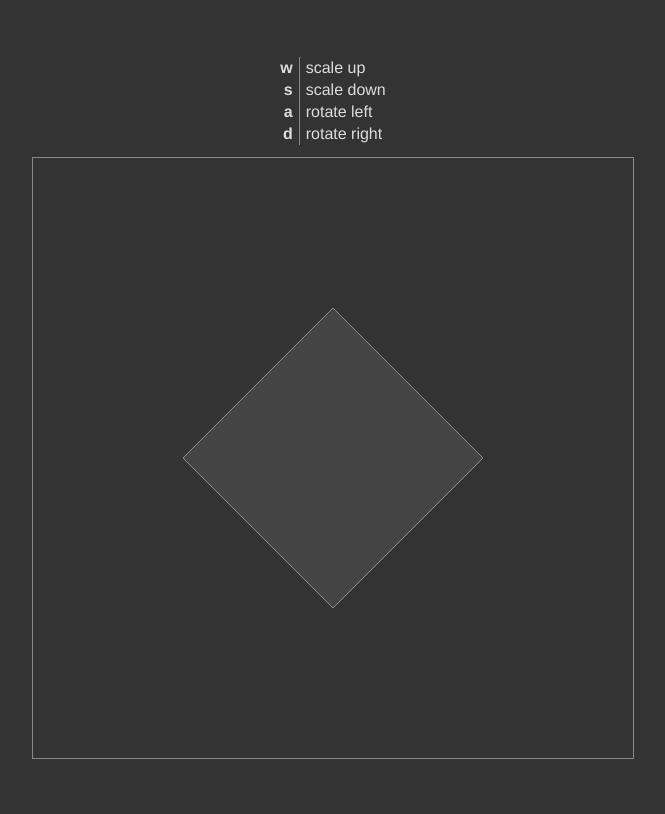
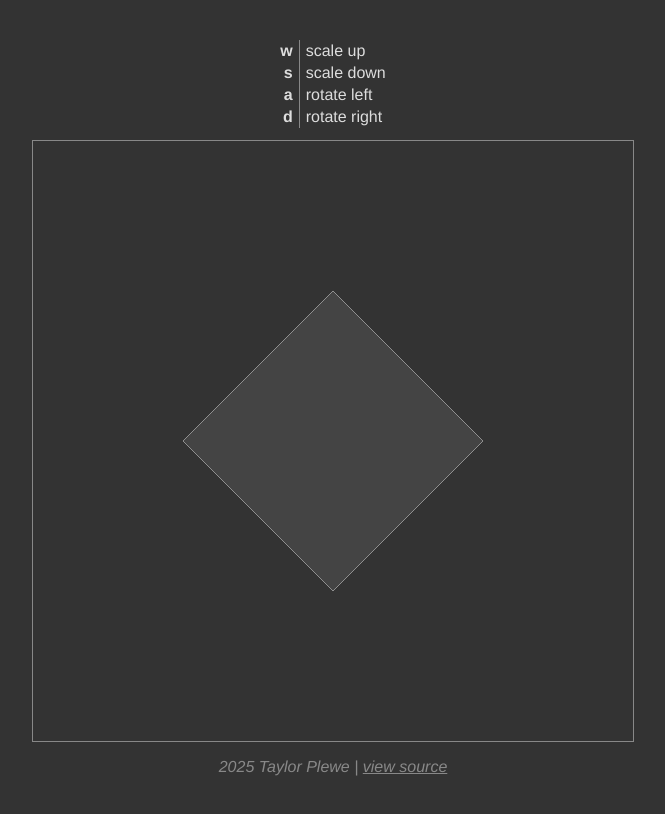
Before and after one commit to taylorplewe/transformation-matrices-ts, a plain HTML site: page index.html in a window 1280 px wide. Shown: the whole page, without its empty margins (307-972 px from the left). Drawn offline with Linux system fonts and the light colour scheme.

Commit message:
style footer

```diff
--- a/index.html
+++ b/index.html
@@ -2,11 +2,10 @@
 <html>
 
 <head>
-  <title>transformation matrices</title>
+  <title>transformation matrices | Taylor Plewe</title>
   <style>
     body {
       background-color: #333;
-      color: #ddd;
 
       display: flex;
       flex-direction: column;
@@ -18,8 +17,11 @@
 
       font-family: Helvetica, sans-serif;
     }
+    body, a {
+      color: #ddd;
+    }
     table {
-      border-spacing: 0;
+      border-collapse: collapse;
     }
     td {
       padding: 2px 6px;
@@ -33,6 +35,10 @@
       aspect-ratio: 1;
       border: 1px solid #888;
       background-color: transparent;
+    }
+    footer {
+      font-style: italic;
+      opacity: 0.5;
     }
   </style>
 </head>
@@ -57,6 +63,10 @@
     </tr>
   </table>
 
+  <div id="canvas-mount"></div>
+
+  <footer>2025 Taylor Plewe | <a href="https://github.com/taylorplewe/transformation-matrices-ts" target="_blank">view source</a></footer>
+
   <script src="main.js"></script>
 
 </html>
--- a/main.js
+++ b/main.js
@@ -14,7 +14,11 @@ const canvasEl = document.createElement("canvas");
 canvasEl.width = canvasSize;
 canvasEl.height = canvasSize;
 canvasEl.style.width = `${canvasSize}px`;
-document.body.appendChild(canvasEl);
+const mountElOrNull = document.querySelector("#canvas-mount");
+if (mountElOrNull === null)
+    throw new Error("Could not get element with ID 'canvas-mount'");
+const mountEl = mountElOrNull;
+mountEl.appendChild(canvasEl);
 const ctxOrNull = canvasEl.getContext("2d");
 if (ctxOrNull === null)
     throw new Error("Could not get canvas context");
```
Also changed, not shown: 1 other file.
